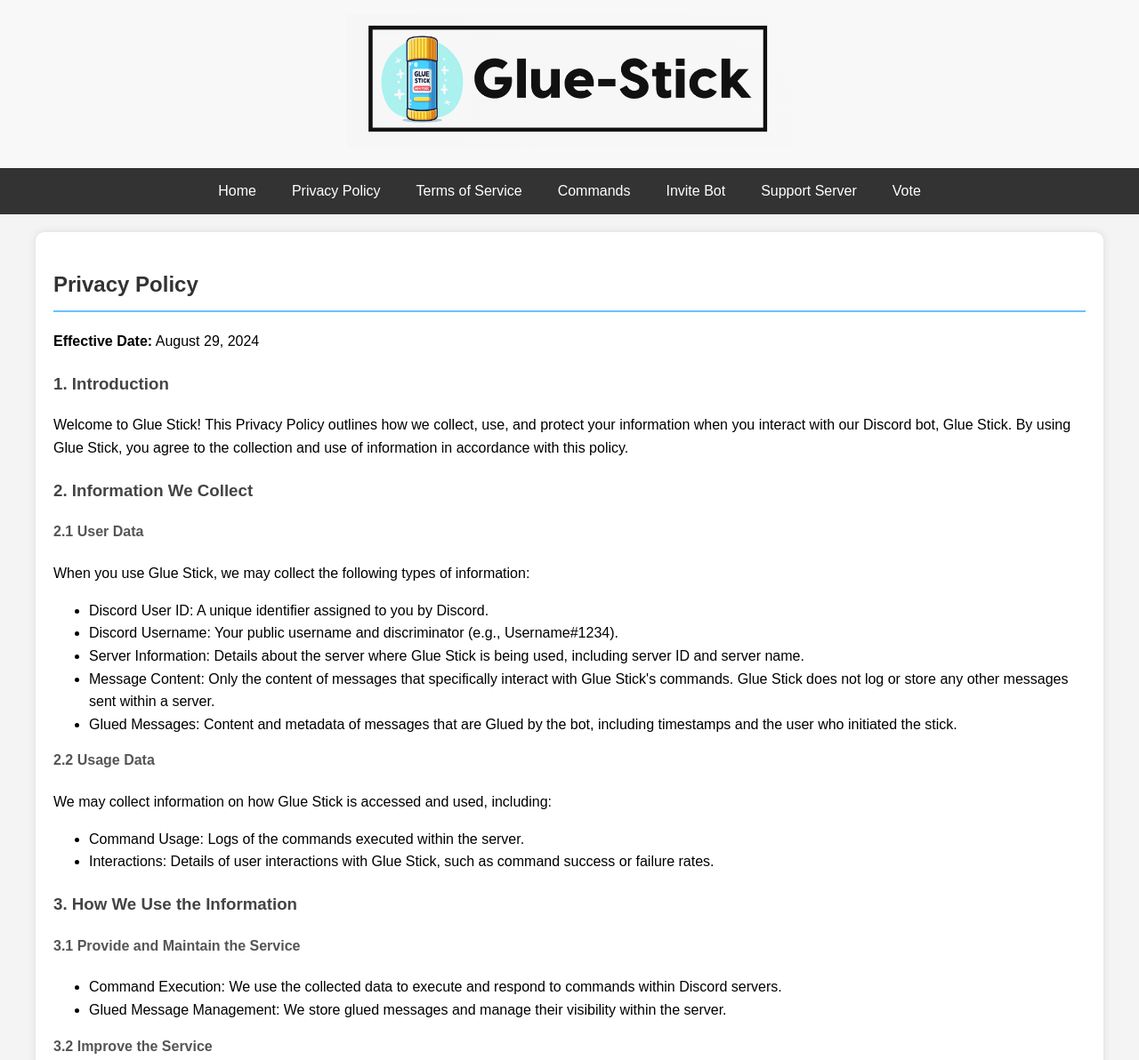
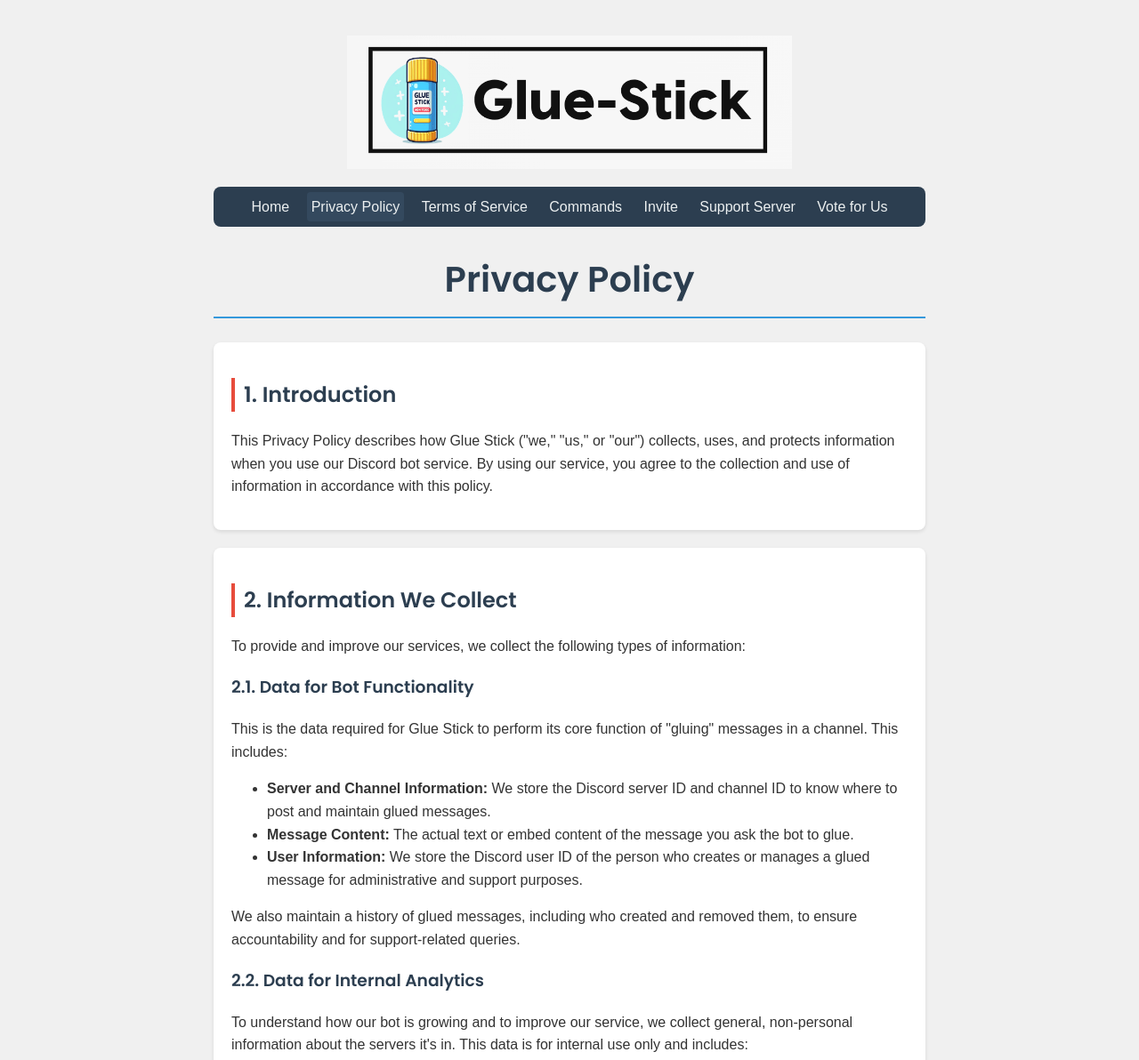
Before and after one commit to gluestickdad/gluestickdad.github.io, a plain HTML site: page privacy.html in a window 1280 px wide. Shown: the top 1192 px of the page at 89% size. Drawn offline with Linux system fonts and the light colour scheme.

Commit message:
Update privacy.html

```diff
--- a/privacy.html
+++ b/privacy.html
@@ -3,190 +3,165 @@
 <head>
     <meta charset="UTF-8">
     <meta name="viewport" content="width=device-width, initial-scale=1.0">
-    <title>Glue Stick Bot - Privacy Policy</title>
+    <title>Glue Stick Privacy Policy</title>
+    <link href="https://fonts.googleapis.com/css2?family=Poppins:wght@600&display=swap" rel="stylesheet">
     <style>
         body {
             font-family: Arial, sans-serif;
             line-height: 1.6;
-            margin: 0;
-            padding: 0;
-            background-color: #f4f4f4;
-            display: flex;
-            flex-direction: column;
-            min-height: 100vh;
+            color: #333;
+            max-width: 800px;
+            margin: 0 auto;
+            padding: 20px;
+            background-color: #f0f0f0;
         }
-        .container {
-            max-width: 1200px;
-            margin: 0 auto;
-            padding: 0 20px;
+        .logo {
+            display: block;
+            margin: 20px auto;
+            max-width: 500px;
         }
-        header {
-            background-color: #f8f8f8;
-            color: white;
+        h1, h2, h3 {
+            color: #2c3e50;
+            font-family: 'Poppins', sans-serif;
+        }
+        h1 {
             text-align: center;
-            padding: 1rem 0;
-        }
-        header img {
-            width: 100%;
-            max-width: 500px;
-            height: auto;
-        }
-        nav {
-            background-color: #333;
-            color: white;
-            padding: 0.5rem 0;
-        }
-        nav ul {
-            list-style-type: none;
-            padding: 0;
-            margin: 0;
-            display: flex;
-            justify-content: center;
-            flex-wrap: wrap;
-        }
-        nav ul li {
-            margin: 5px 10px;
-        }
-        nav ul li a {
-            color: white;
-            text-decoration: none;
-            padding: 5px 10px;
-            border-radius: 5px;
-            transition: background-color 0.3s;
-        }
-        nav ul li a:hover {
-            background-color: #555;
-        }
-        main {
-            padding: 20px 0;
-            flex-grow: 1;
-        }
-        .content {
-            background-color: white;
-            border-radius: 10px;
-            padding: 20px;
-            box-shadow: 0 0 10px rgba(0,0,0,0.1);
+            border-bottom: 2px solid #3498db;
+            padding-bottom: 10px;
+            font-size: 2.5em;
         }
         h2 {
-            color: #333;
-            border-bottom: 2px solid #66C2FF;
-            padding-bottom: 10px;
+            border-left: 4px solid #e74c3c;
+            padding-left: 10px;
         }
-        h3 {
-            color: #444;
-            margin-top: 20px;
+        .section {
+            background-color: white;
+            border-radius: 8px;
+            padding: 20px;
+            margin-bottom: 20px;
+            box-shadow: 0 2px 4px rgba(0,0,0,0.1);
         }
-        h4 {
-            color: #555;
-            margin-top: 15px;
+        .menu {
+            background-color: #2c3e50;
+            padding: 10px;
+            border-radius: 8px;
+            margin-bottom: 20px;
+            text-align: center;
         }
-        p, ul {
-            margin-bottom: 15px;
+        .menu a {
+            color: #ecf0f1;
+            text-decoration: none;
+            padding: 8px 5px;
+            margin: 0 5px;
+            border-radius: 4px;
+            transition: background-color 0.3s ease;
+        }
+        .menu a:hover, .menu a.active {
+            background-color: #34495e;
         }
         footer {
-            background-color: #333;
-            color: white;
             text-align: center;
-            padding: 1rem 0;
-            margin-top: auto;
+            padding: 20px;
+            background-color: #2c3e50;
+            color: #ecf0f1;
+            border-radius: 8px;
+            margin-top: 20px;
         }
     </style>
 </head>
 <body>
     <header>
-        <div class="container">
-            <img src="Banner.png" alt="Glue Stick Bot">
-        </div>
+        <img src="Banner.png" alt="Glue Stick Logo" class="logo">
     </header>
-    <nav>
-        <div class="container">
-            <ul>
-                <li><a href="index.html">Home</a></li>
-                <li><a href="privacy.html">Privacy Policy</a></li>
-                <li><a href="tos.html">Terms of Service</a></li>
-                <li><a href="commands.html">Commands</a></li>
-                <li><a href="https://discord.com/oauth2/authorize?client_id=1247291758857949224" target="_blank">Invite Bot</a></li>
-                <li><a href="https://discord.gg/dUZXnbQjGC" target="_blank">Support Server</a></li>
-                <li><a href="https://top.gg/bot/1247291758857949224/vote" target="_blank">Vote</a></li>
-            </ul>
-        </div>
-    </nav>
-    <main>
-        <div class="container">
-            <div class="content">
-                <h2>Privacy Policy</h2>
-                <p><strong>Effective Date:</strong> August 29, 2024</p>
+    <div class="menu">
+        <a href="index.html">Home</a>
+        <a href="privacypolicy.html" class="active">Privacy Policy</a>
+        <a href="terms.html">Terms of Service</a>
+        <a href="commands.html">Commands</a>
+        <a href="https://discord.com/oauth2/authorize?client_id=1247291758857949224&permissions=563931890838592&integration_type=0&scope=bot+applications.commands" target="_blank">Invite</a>
+        <a href="https://discord.gg/dUZXnbQjGC" target="_blank">Support Server</a>
+        <a href="https://top.gg/bot/1247291758857949224/vote" target="_blank">Vote for Us</a>
+    </div>
 
-                <h3>1. Introduction</h3>
-                <p>Welcome to Glue Stick! This Privacy Policy outlines how we collect, use, and protect your information when you interact with our Discord bot, Glue Stick. By using Glue Stick, you agree to the collection and use of information in accordance with this policy.</p>
+    <h1>Privacy Policy</h1>
 
-                <h3>2. Information We Collect</h3>
-                <h4>2.1 User Data</h4>
-                <p>When you use Glue Stick, we may collect the following types of information:</p>
-                <ul>
-                    <li>Discord User ID: A unique identifier assigned to you by Discord.</li>
-                    <li>Discord Username: Your public username and discriminator (e.g., Username#1234).</li>
-                    <li>Server Information: Details about the server where Glue Stick is being used, including server ID and server name.</li>
-                    <li>Message Content: Only the content of messages that specifically interact with Glue Stick's commands. Glue Stick does not log or store any other messages sent within a server.</li>
-                    <li>Glued Messages: Content and metadata of messages that are Glued by the bot, including timestamps and the user who initiated the stick.</li>
-                </ul>
+    <div class="section">
+        <h2>1. Introduction</h2>
+        <p>This Privacy Policy describes how Glue Stick ("we," "us," or "our") collects, uses, and protects information when you use our Discord bot service. By using our service, you agree to the collection and use of information in accordance with this policy.</p>
+    </div>
 
-                <h4>2.2 Usage Data</h4>
-                <p>We may collect information on how Glue Stick is accessed and used, including:</p>
-                <ul>
-                    <li>Command Usage: Logs of the commands executed within the server.</li>
-                    <li>Interactions: Details of user interactions with Glue Stick, such as command success or failure rates.</li>
-                </ul>
+    <div class="section">
+        <h2>2. Information We Collect</h2>
+        <p>To provide and improve our services, we collect the following types of information:</p>
+        <h3>2.1. Data for Bot Functionality</h3>
+        <p>This is the data required for Glue Stick to perform its core function of "gluing" messages in a channel. This includes:</p>
+        <ul>
+            <li><strong>Server and Channel Information:</strong> We store the Discord server ID and channel ID to know where to post and maintain glued messages.</li>
+            <li><strong>Message Content:</strong> The actual text or embed content of the message you ask the bot to glue.</li>
+            <li><strong>User Information:</strong> We store the Discord user ID of the person who creates or manages a glued message for administrative and support purposes.</li>
+        </ul>
+        <p>We also maintain a history of glued messages, including who created and removed them, to ensure accountability and for support-related queries.</p>
+        <h3>2.2. Data for Internal Analytics</h3>
+        <p>To understand how our bot is growing and to improve our service, we collect general, non-personal information about the servers it's in. This data is for internal use only and includes:</p>
+        <ul>
+            <li>Aggregated server data, such as server name, member count, and region.</li>
+            <li>Command usage patterns and feature utilization statistics.</li>
+        </ul>
+        <p>This information helps us make informed decisions about the bot's development, analytics, performance and its security.</p>
+    </div>
 
-                <h3>3. How We Use the Information</h3>
-                <h4>3.1 Provide and Maintain the Service</h4>
-                <ul>
-                    <li>Command Execution: We use the collected data to execute and respond to commands within Discord servers.</li>
-                    <li>Glued Message Management: We store glued messages and manage their visibility within the server.</li>
-                </ul>
+    <div class="section">
+        <h2>3. How We Use Information</h2>
+        <p>Information collected is used to:</p>
+        <ul>
+            <li>Provide and maintain our bot service</li>
+            <li>Improve service functionality and user experience</li>
+            <li>Respond to user inquiries and provide support</li>
+            <li>Ensure service security and prevent abuse</li>
+            <li>Generate usage analytics and statistics</li>
+            <li>Investigate and respond to reports of abuse or misuse</li>
+        </ul>
+    </div>
 
-                <h4>3.2 Improve the Service</h4>
-                <ul>
-                    <li>Performance Analysis: We analyze usage patterns to improve the functionality and efficiency of Glue Stick.</li>
-                    <li>Bug Fixes: We use data to diagnose and fix any technical issues that arise.</li>
-                </ul>
+    <div class="section">
+        <h2>4. Information Sharing</h2>
+        <p>We do not sell, trade, or share your personal information with third parties but we may share your information in the following circumstances:</p>
+        <ul>
+            <li>When necessary to provide our service (e.g., hosting infrastructure)</li>
+            <li>When required by law or to protect our rights</li>
+            <li>With your explicit consent</li>
+            <li>User information may be disclosed to server owners or administrators when they report abuse, misuse, or violations of server rules involving our bot</li>
+        </ul>
+    </div>
 
-                <h3>4. Data Sharing and Disclosure</h3>
-                <h4>4.1 Third-Party Services</h4>
-                <p>Glue Stick does not share your data with third-party services except for the following:</p>
-                <ul>
-                    <li>Hosting Services: We use third-party hosting providers to operate and maintain Glue Stick.</li>
-                    <li>Data Storage: We use SQLite databases to store data related to Glue Stick's functionality. These databases are hosted on secure servers.</li>
-                </ul>
+    <div class="section">
+        <h2>5. Data Retention and Deletion</h2>
+        <p>We retain data for as long as it is necessary to provide the bot's functionality. When Glue Stick is removed from a server, we begin the process of deleting associated data, such as glued messages and server information.</p>
+    </div>
 
-                <h4>4.2 Legal Requirements</h4>
-                <p>We may disclose your information if required to do so by law or in response to valid requests by public authorities (e.g., a court or government agency).</p>
+    <div class="section">
+        <h2>6. Data Security</h2>
+        <p>We implement reasonable security measures to protect your information. However, no method of transmission or storage is completely secure, and we cannot guarantee absolute security.</p>
+    </div>
 
-                <h3>5. Data Retention</h3>
-                <p>We retain collected data for as long as it is necessary to provide the services offered by Glue Stick. Specifically:</p>
-                <ul>
-                    <li>Glued Messages: Stored until automatically cleared according to the deletion protocol.</li>
-                    <li>Command Logs: Retained for a period necessary to analyze performance and address any issues.</li>
-                </ul>
+    <div class="section">
+        <h2>7. Third-Party Services</h2>
+        <p>Our service operates on Discord's platform and may utilize third-party hosting or infrastructure services. These services have their own privacy policies and terms of service.</p>
+    </div>
 
-                <h3>6. Data Security</h3>
-                <p>We take the security of your data seriously. We implement appropriate technical and organizational measures to protect against unauthorized access, alteration, disclosure, or destruction of your personal data. However, no method of transmission over the internet or method of electronic storage is 100% secure.</p>
+    <div class="section">
+        <h2>8. Changes to This Policy</h2>
+        <p>We may update this Privacy Policy from time to time. We will notify users of significant changes by posting the updated policy with a new effective date. Continued use of our service constitutes acceptance of any changes.</p>
+    </div>
 
-                <h3>7. Changes to This Privacy Policy</h3>
-                <p>We may update this Privacy Policy from time to time. We will notify users of any significant changes by posting the new Privacy Policy on this page and updating the "Effective Date" at the top. It is your responsibility to review this Privacy Policy periodically for any changes.</p>
+    <div class="section">
+        <h2>9. Contact Information</h2>
+        <p>For questions about this Privacy Policy or our data practices, please contact us through our <a href="https://discord.gg/dUZXnbQjGC" target="_blank">Support Server</a>.</p>
+    </div>
 
-                <h3>8. Contact Us</h3>
-                <p>If you have any questions or concerns about this Privacy Policy, please contact us:</p>
-                <ul>
-                    <li><strong>Discord:</strong> <a href="https://discord.gg/dUZXnbQjGC" target="_blank">Join our support server</a></li>
-                </ul>
-            </div>
-        </div>
-    </main>
     <footer>
-        <div class="container">
-            <p>&copy; 2024 Glue Stick Bot. All rights reserved.</p>
-        </div>
+        <p><strong>Effective Date:</strong> June 14, 2025</p>
+        <p>&copy; 2025 Glue Stick. All rights reserved.</p>
     </footer>
 </body>
 </html>
```
